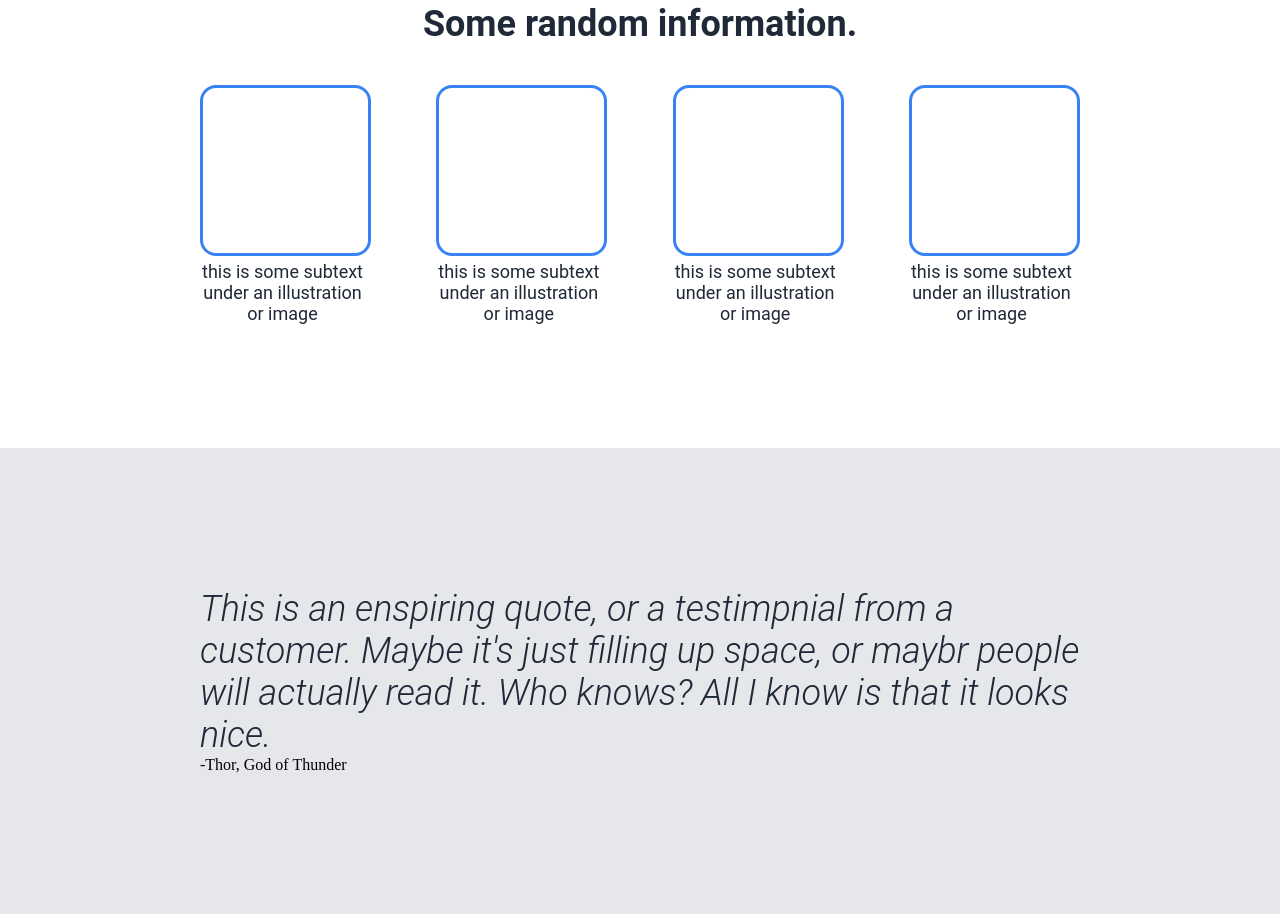
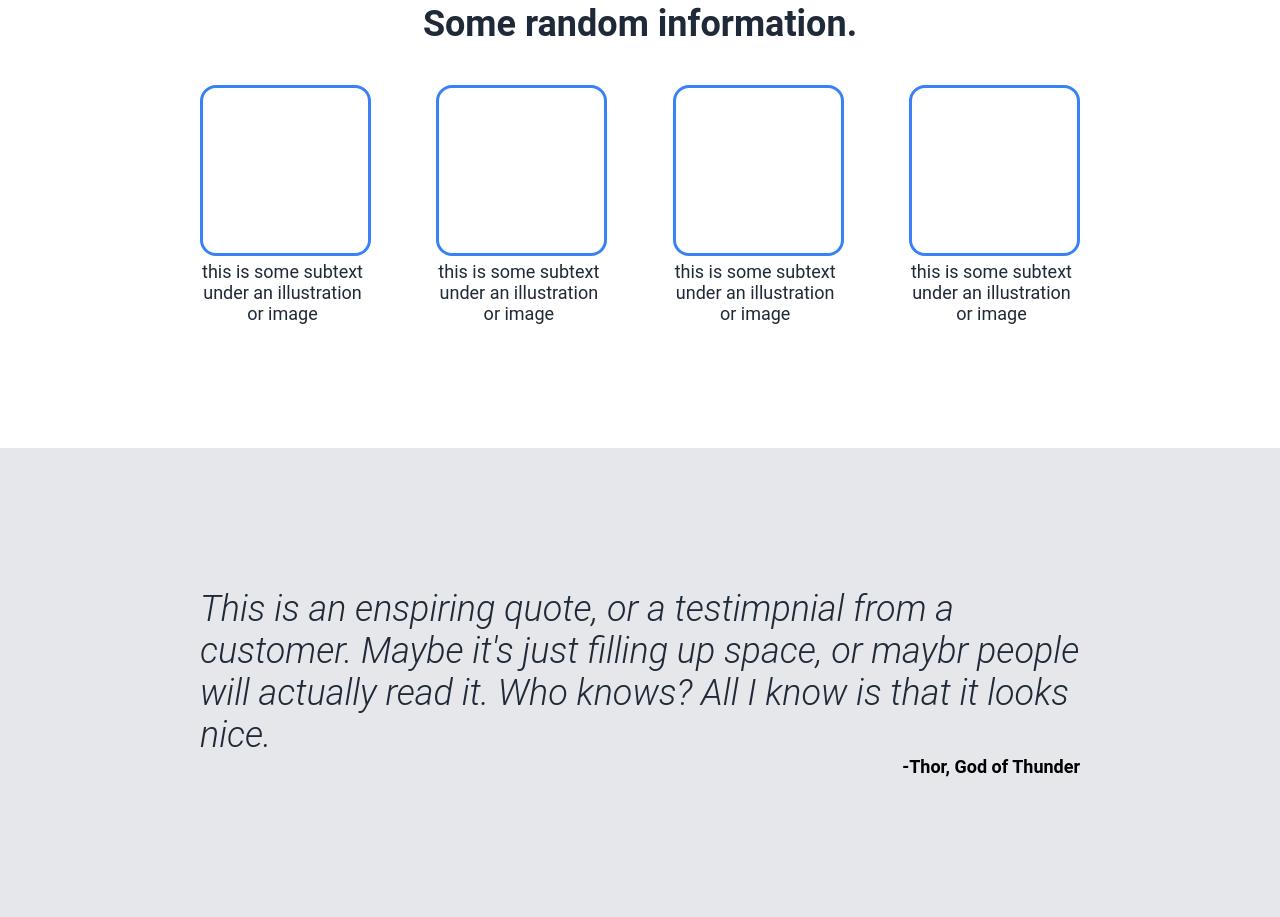
Before and after one commit to dhulkifl-a/landing_page, a plain HTML site: page index.html in a window 1280 px wide. Shown: the part 547-1464 px from the top of the page. Drawn offline with Linux system fonts and the light colour scheme.

Commit message:
Bolden quoter and align text to the right

```diff
--- a/styles.css
+++ b/styles.css
@@ -10,7 +10,8 @@ p,
 button,
 .title,
 .text,
-.quote {
+.quote,
+.quoter {
     font-family: "Roboto";
 }
 
@@ -132,5 +133,10 @@ button {
     color: #1f2937;
     font-family: "Roboto Light";
     font-style: italic;
+}
 
+.quoter {
+    text-align: right;
+    font-weight: bold;
+    font-size: 18px;
 }
```
